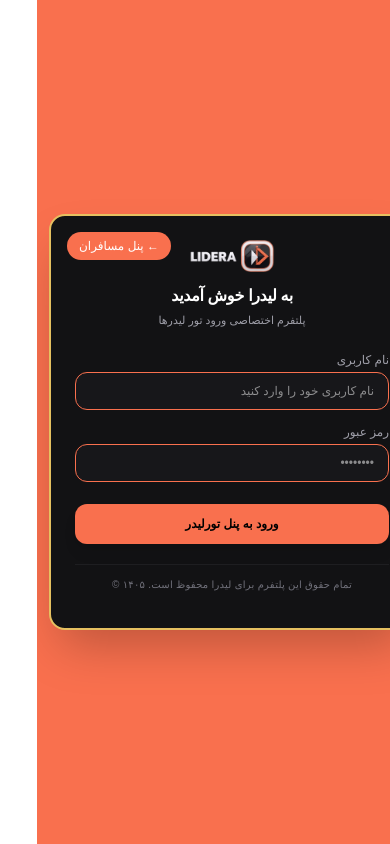
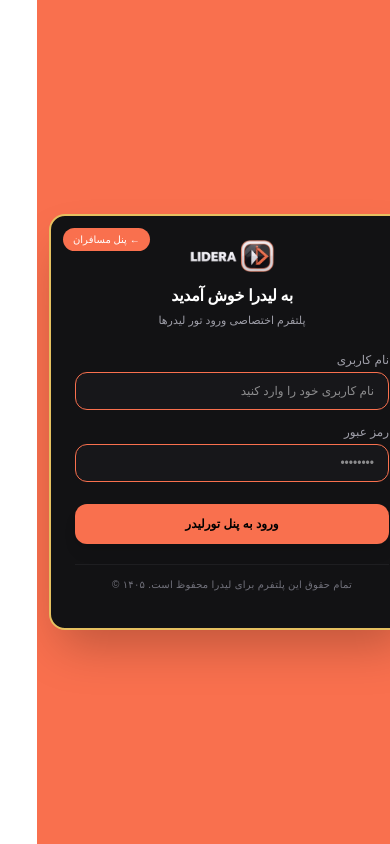
Before and after one commit to heshmatimit95/lidera, a Next.js app: page /login in a window 390 px wide. Built offline with nearby package versions, Linux system fonts and the light colour scheme.

Commit message:
Make passengers panel button compact on mobile

```diff
--- a/app/login/page.tsx
+++ b/app/login/page.tsx
@@ -67,11 +67,10 @@ return (
     const currentSlug = new URLSearchParams(window.location.search).get('slug');
     router.push(currentSlug ? `/?slug=${currentSlug}` : '/');
   }}
-          className="absolute top-4 left-4 bg-[#F9704E] hover:bg-[#e05f3d] text-white text-xs font-medium px-3 py-1.5 rounded-full transition-all duration-200 cursor-pointer"
+  className="absolute top-3 left-3 sm:top-4 sm:left-4 bg-[#F9704E] hover:bg-[#e05f3d] text-white text-[10px] sm:text-xs font-medium px-2.5 sm:px-3 py-1 sm:py-1.5 rounded-full transition-all duration-200 cursor-pointer"
 >
   ← پنل مسافران
 </button>
-
 {/* هدر و لوگو */}
 <div className="flex flex-col items-center justify-center mb-6">
   <div className="flex items-center justify-center mb-3">
```
Lines whose indentation alone changed are shown as unchanged.
